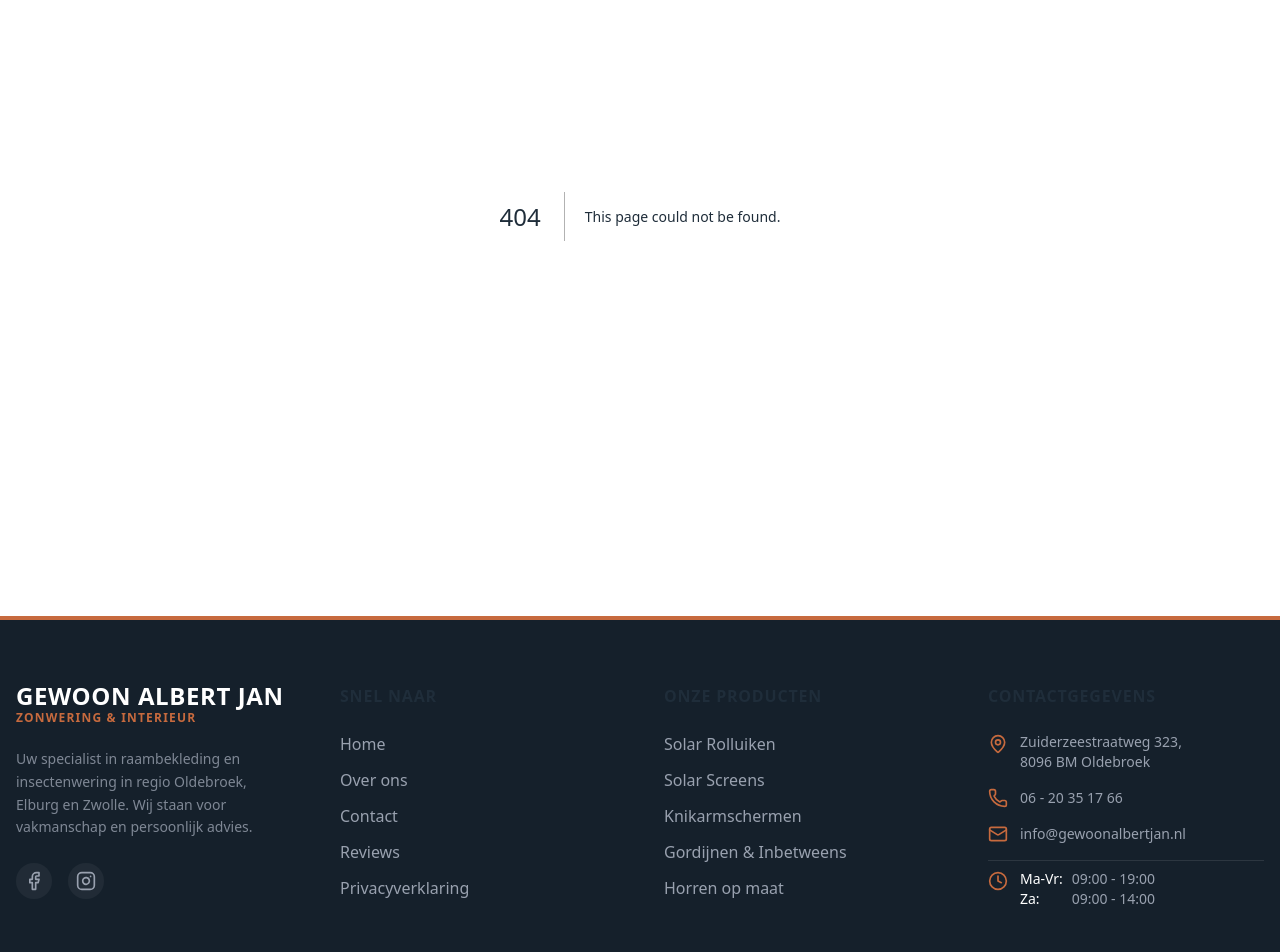
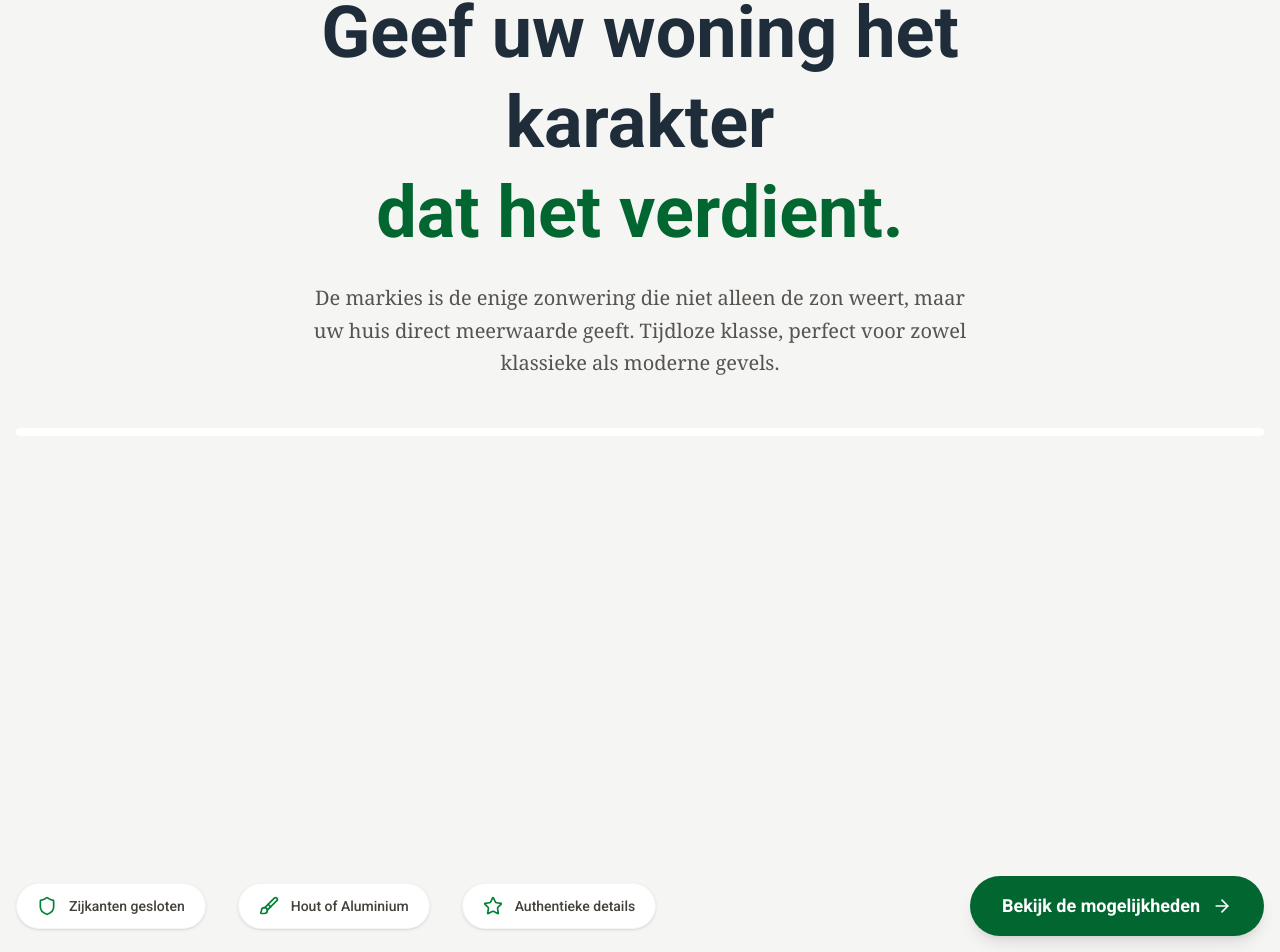
Before and after one commit to aronb77/GewoonAlbertJan, a Next.js app: page /markiezen in a window 1280 px wide. Before the commit this address had no page. Shown: the part 184-1136 px from the top of the page. Built offline with nearby package versions, Linux system fonts and the light colour scheme.

Commit message:
Feat: Add Markiezen page and Hero section with charm slider

```diff
--- /dev/null
+++ b/src/app/markiezen/page.tsx
@@ -0,0 +1,21 @@
+import React from 'react';
+import { Metadata } from 'next';
+import MarkiezenHero from '@/components/sections/MarkiezenHero';
+
+export const metadata: Metadata = {
+    title: 'Markiezen | Gewoon Albert Jan',
+    description: 'Geef uw woning karakter met onze handgemaakte markiezen. De ultieme klassieke zonwering met gesloten zijkanten. Bekijk onze collectie.',
+};
+
+export default function MarkiezenPage() {
+    return (
+        <main>
+            <MarkiezenHero />
+
+            {/* Placeholder for future sections */}
+            <div className="py-24 text-center text-stone-400 bg-stone-50 border-t border-stone-200 font-robotoslab">
+                <p>Meer secties (Materialen, Visuals, etc.) volgen binnenkort...</p>
+            </div>
+        </main>
+    );
+}
--- /dev/null
+++ b/src/components/sections/MarkiezenHero.tsx
@@ -0,0 +1,147 @@
+"use client";
+
+import React, { useState, useRef } from "react";
+import { motion } from "framer-motion";
+import { Brush, Star, Shield, ArrowRight, MousePointer2 } from "lucide-react";
+import Image from "next/image";
+import Link from "next/link";
+
+const MarkiezenHero = () => {
+    const [sliderPosition, setSliderPosition] = useState(50);
+    const containerRef = useRef<HTMLDivElement>(null);
+
+    const handleMouseMove = (e: React.MouseEvent<HTMLDivElement>) => {
+        if (!containerRef.current) return;
+        const rect = containerRef.current.getBoundingClientRect();
+        const x = Math.max(0, Math.min(e.clientX - rect.left, rect.width));
+        setSliderPosition((x / rect.width) * 100);
+    };
+
+    const handleTouchMove = (e: React.TouchEvent<HTMLDivElement>) => {
+        if (!containerRef.current) return;
+        const rect = containerRef.current.getBoundingClientRect();
+        const x = Math.max(0, Math.min(e.touches[0].clientX - rect.left, rect.width));
+        setSliderPosition((x / rect.width) * 100);
+    };
+
+    return (
+        <section className="relative min-h-[90vh] bg-stone-100 overflow-hidden flex flex-col pt-24 md:pt-32">
+
+            <div className="container mx-auto px-4 max-w-7xl flex-1 flex flex-col">
+
+                {/* HEADLINE */}
+                <div className="text-center max-w-4xl mx-auto mb-12 z-10">
+                    <span className="text-green-800 font-serif italic text-lg md:text-xl tracking-wide mb-4 block">
+                        Tijdloos & Authentiek
+                    </span>
+                    <h1 className="text-4xl md:text-6xl lg:text-7xl font-bold font-robotoslab text-stone-900 mb-6 leading-tight">
+                        Geef uw woning het karakter <br className="hidden md:block" />
+                        <span className="text-green-800">dat het verdient.</span>
+                    </h1>
+                    <p className="text-stone-600 text-lg md:text-xl max-w-2xl mx-auto leading-relaxed font-serif">
+                        De markies is de enige zonwering die niet alleen de zon weert, maar uw huis direct meerwaarde geeft. Tijdloze klasse, perfect voor zowel klassieke als moderne gevels.
+                    </p>
+                </div>
+
+                {/* THE CHARM SLIDER HERO IMAGE */}
+                <div className="flex-1 relative w-full h-[50vh] min-h-[400px] mb-12 group">
+                    <div
+                        ref={containerRef}
+                        className="relative w-full h-full rounded-3xl overflow-hidden shadow-2xl cursor-col-resize border-4 border-white"
+                        onMouseMove={handleMouseMove}
+                        onTouchMove={handleTouchMove}
+                    >
+                        {/* IMAGE A: BARE (Right side, revealed when slider moves left) */}
+                        {/* Wait, usually "Before" is left. Let's make Left = Bare, Right = Markiezen for "Transformation" effect?
+                           Or standard: Left Image, Right Image.
+                           Task says: Image A (Left) = Bare. Image B (Right) = Markiezen.
+                        */}
+
+                        {/* BACKGROUND (The "After/Right" Image - Markiezen) */}
+                        <div className="absolute inset-0 bg-stone-200">
+                            {/* Placeholder for "House with Markiezen" */}
+                            <div className="absolute inset-0 bg-stone-300 flex items-center justify-center pt-20">
+                                <span className="text-4xl">🏡 + ✨</span>
+                            </div>
+                            {/* Texture/Mockup */}
+                            <div className="absolute inset-0 opacity-20 bg-[url('https://www.transparenttextures.com/patterns/cubes.png')]" />
+                            <div className="absolute inset-0 bg-gradient-to-t from-green-900/30 to-transparent mix-blend-multiply" />
+
+                            {/* Label */}
+                            <div className="absolute top-6 right-6 bg-green-800 text-white px-4 py-2 rounded-full font-serif italic shadow-lg z-10">
+                                Met Markiezen
+                            </div>
+                        </div>
+
+                        {/* FOREGROUND (The "Before/Left" Image - Bare)
+                            Clip-path reveals this on the left.
+                        */}
+                        <div
+                            className="absolute inset-0 bg-stone-100"
+                            style={{ clipPath: `polygon(0 0, ${sliderPosition}% 0, ${sliderPosition}% 100%, 0 100%)` }}
+                        >
+                            {/* Placeholder for "Bare House" */}
+                            <div className="absolute inset-0 bg-stone-100 flex items-center justify-center pt-20 grayscale opacity-80">
+                                <span className="text-4xl text-stone-400">🏡</span>
+                            </div>
+
+                            {/* Label */}
+                            <div className="absolute top-6 left-6 bg-white/80 text-stone-600 px-4 py-2 rounded-full font-serif italic shadow-sm backdrop-blur">
+                                Zonder Zonwering
+                            </div>
+                        </div>
+
+                        {/* SLIDER HANDLE */}
+                        <div
+                            className="absolute top-0 bottom-0 w-1 bg-white cursor-col-resize z-20 shadow-[0_0_20px_rgba(0,0,0,0.3)] flex items-center justify-center"
+                            style={{ left: `${sliderPosition}%` }}
+                        >
+                            <div className="w-12 h-12 bg-white rounded-full flex items-center justify-center shadow-lg transform active:scale-95 transition-transform text-green-800">
+                                <MousePointer2 className="w-5 h-5 rotate-90" />
+                            </div>
+                        </div>
+
+                        {/* Hover Hint */}
+                        <div className="absolute bottom-8 left-1/2 -translate-x-1/2 bg-black/50 text-white px-4 py-2 rounded-full text-sm font-bold opacity-0 group-hover:opacity-100 transition-opacity pointer-events-none backdrop-blur-sm">
+                            Sleep voor sfeer
+                        </div>
+
+                    </div>
+                </div>
+
+                {/* USPs & CTA */}
+                <div className="flex flex-col md:flex-row items-center justify-between gap-8 pb-16">
+
+                    {/* USPs */}
+                    <div className="flex flex-wrap justify-center md:justify-start gap-4 md:gap-8">
+                        <div className="flex items-center gap-3 bg-white px-5 py-3 rounded-full shadow-sm border border-stone-100">
+                            <Shield className="w-5 h-5 text-green-700" />
+                            <span className="text-stone-700 font-medium text-sm">Zijkanten gesloten</span>
+                        </div>
+                        <div className="flex items-center gap-3 bg-white px-5 py-3 rounded-full shadow-sm border border-stone-100">
+                            <Brush className="w-5 h-5 text-green-700" />
+                            <span className="text-stone-700 font-medium text-sm">Hout of Aluminium</span>
+                        </div>
+                        <div className="flex items-center gap-3 bg-white px-5 py-3 rounded-full shadow-sm border border-stone-100">
+                            <Star className="w-5 h-5 text-green-700" />
+                            <span className="text-stone-700 font-medium text-sm">Authentieke details</span>
+                        </div>
+                    </div>
+
+                    {/* CTA */}
+                    <Link
+                        href="/contact"
+                        className="bg-green-800 hover:bg-green-700 text-white text-lg font-bold py-4 px-8 rounded-full shadow-lg hover:shadow-green-800/30 transition-all flex items-center gap-3 min-w-[240px] justify-center"
+                    >
+                        Bekijk de mogelijkheden
+                        <ArrowRight className="w-5 h-5" />
+                    </Link>
+
+                </div>
+
+            </div>
+        </section>
+    );
+};
+
+export default MarkiezenHero;
```
